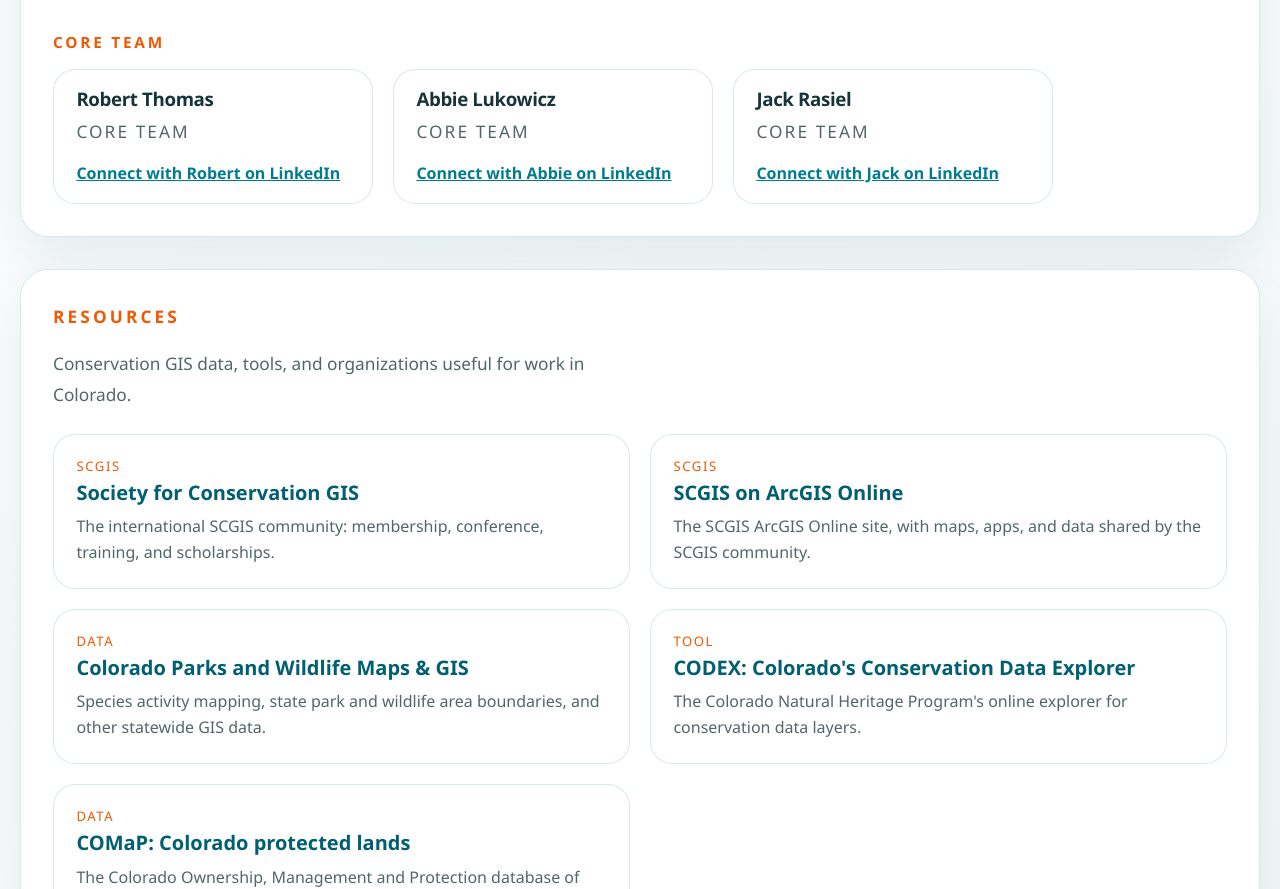
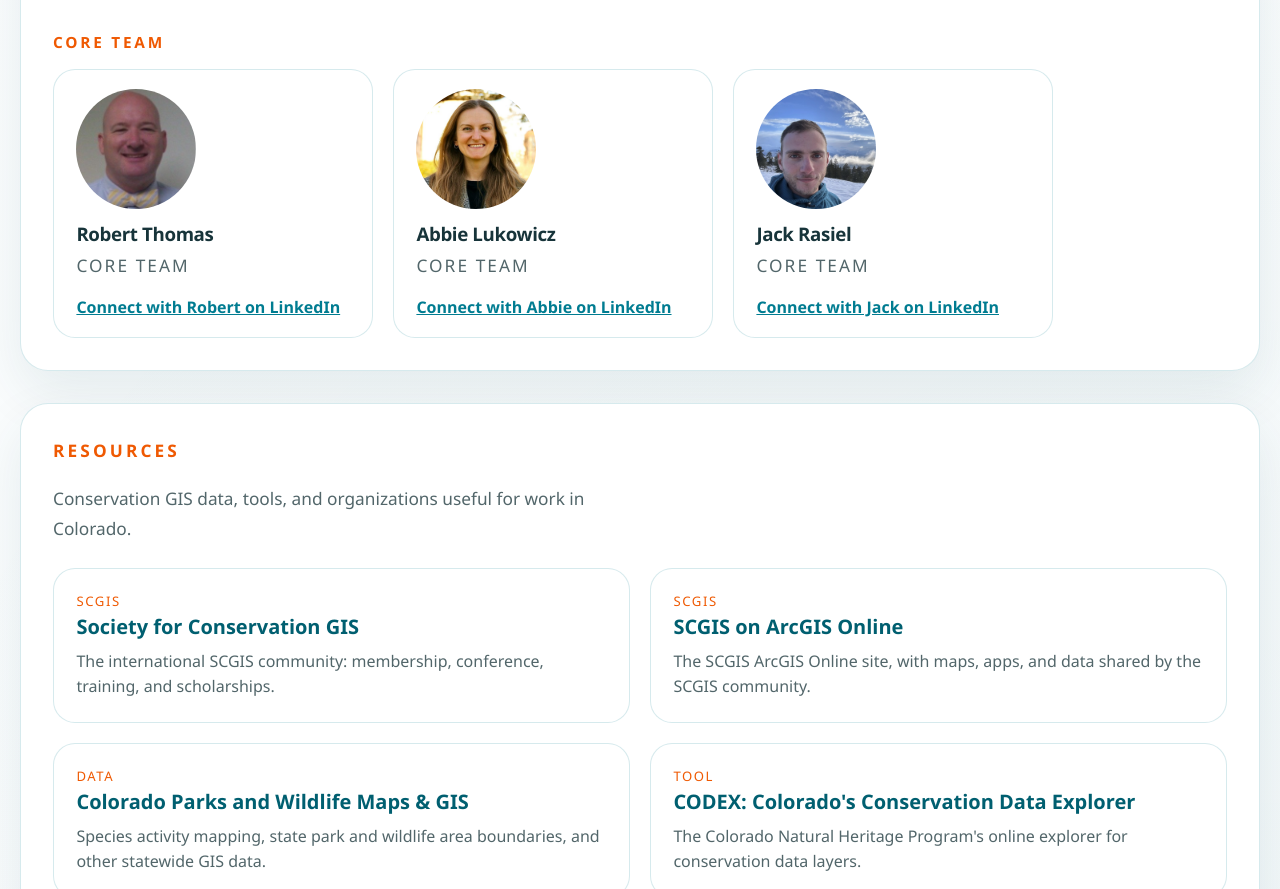
Before and after one commit to scgiscolorado/scgiscolorado.github.io, a plain HTML site: page index.html in a window 1280 px wide. Shown: the part 4102-4991 px from the top of the page. Drawn offline with Linux system fonts and the light colour scheme.

Commit message:
Add Core Team photos
Co-Authored-By: Claude Fable 5.2 <noreply@anthropic.com>
Claude-Session: https://claude.ai/code/session_01TVGVqaZ4kY1pmrMmgdus4K

```diff
--- a/assets/css/styles.css
+++ b/assets/css/styles.css
@@ -1028,3 +1028,9 @@ a {
     grid-template-columns: 1fr;
   }
 }
+
+.team-card .lead-photo {
+  width: 7.5rem;
+  border-radius: 50%;
+  margin-bottom: 0.9rem;
+}
--- a/index.html
+++ b/index.html
@@ -266,11 +266,15 @@
           </article>
         </div>
 
-        <!-- CORE TEAM: each member is a team-card. To add a photo, put an
-             <img class="lead-photo" …> above the name, as in the lead cards. -->
+        <!-- CORE TEAM: each member is a team-card. Photos live in assets/images/. -->
         <h2 class="team-heading">Core Team</h2>
         <div class="leads-grid team-grid">
           <article class="lead-card team-card">
+            <img
+              class="lead-photo"
+              src="assets/images/robert-thomas.jpg"
+              alt="Robert Thomas smiling, wearing a light blue shirt and a yellow striped bow tie"
+            />
             <h3>Robert Thomas</h3>
             <p class="lead-role">Core Team</p>
             <a
@@ -283,6 +287,11 @@
           </article>
 
           <article class="lead-card team-card">
+            <img
+              class="lead-photo"
+              src="assets/images/abbie-lukowicz.jpg"
+              alt="Abbie Lukowicz smiling outdoors under a tree, wearing a plaid blazer"
+            />
             <h3>Abbie Lukowicz</h3>
             <p class="lead-role">Core Team</p>
             <a
@@ -295,6 +304,11 @@
           </article>
 
           <article class="lead-card team-card">
+            <img
+              class="lead-photo"
+              src="assets/images/jack-rasiel.jpg"
+              alt="Jack Rasiel in a blue hooded sweater on a snowy hillside with pines and clouds behind"
+            />
             <h3>Jack Rasiel</h3>
             <p class="lead-role">Core Team</p>
             <a
```
Also changed, not shown: assets/images/abbie-lukowicz.jpg (added), assets/images/jack-rasiel.jpg (added), assets/images/robert-thomas.jpg (added).
